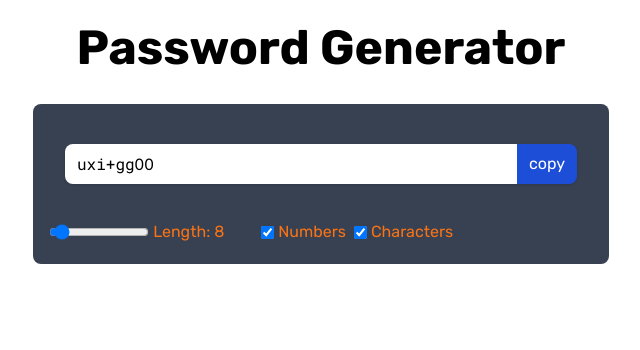
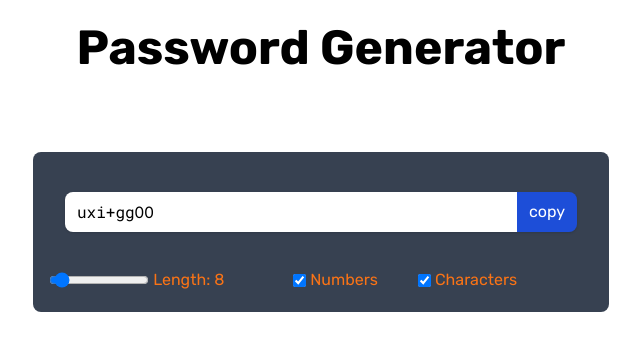
Before and after one commit to vaibhavc2/password-generator, a React (Vite) app: page / in a window 1280 px wide. Shown: the top 350 px of the page, without its empty margins (319-959 px from the left). Built offline with nearby package versions, Linux system fonts and the light colour scheme.

Commit message:
add the copying functionality to the copy button

```diff
--- a/src/components/Layout/PasswordComponent.tsx
+++ b/src/components/Layout/PasswordComponent.tsx
@@ -31,7 +31,7 @@ const PasswordComponent = () => {
   }, [length, includeNumbers, includeSpecialCharacters]);
 
   return (
-    <div className="px-5">
+    <div className="mt-20 px-5">
       <form className="mx-auto my-8 w-full max-w-xl rounded-lg bg-gray-700 px-4 pt-10">
         <PasswordContainer password={password} />
         <PasswordOptions
--- a/src/components/Layout/PasswordContainer.tsx
+++ b/src/components/Layout/PasswordContainer.tsx
@@ -17,7 +17,12 @@ const PasswordContainer = ({ password }: PasswordContainerTypes) => {
         placeholder="password"
         readOnly={true}
       />
-      <Button className="bg-blue-700 px-3 py-1 text-white outline-none">
+      <Button
+        onClick={() => {
+          navigator.clipboard.writeText(password);
+        }}
+        className="bg-blue-700 px-3 py-1 text-white outline-none"
+      >
         copy
       </Button>
     </FlexContainer>
--- a/src/components/Layout/PasswordOptions/LengthInput.tsx
+++ b/src/components/Layout/PasswordOptions/LengthInput.tsx
@@ -24,7 +24,7 @@ const LengthInput = ({ length, setLength }: LengthInputTypes) => {
         min={6}
         max={40}
         value={length}
-        className="cursor-pointer outline-none"
+        className="mx-auto cursor-pointer outline-none"
         label={`Length: ${length}`}
         onChange={changeLengthHandler}
         innerRef={inputLength}
--- a/src/components/Layout/PasswordOptions/PasswordOptions.tsx
+++ b/src/components/Layout/PasswordOptions/PasswordOptions.tsx
@@ -22,7 +22,7 @@ const PasswordOptions = ({
   setIncludeSpecialCharacters
 }: PasswordOptionsTypes) => {
   return (
-    <FlexContainer className="gap-x-2 py-5 text-base  text-orange-500">
+    <FlexContainer className="gap-x-2 space-x-8 py-5 text-base text-orange-500">
       <LengthInput length={length} setLength={setLength} />
       <IncludeNumbersInput
         includeNumbers={includeNumbers}
```
